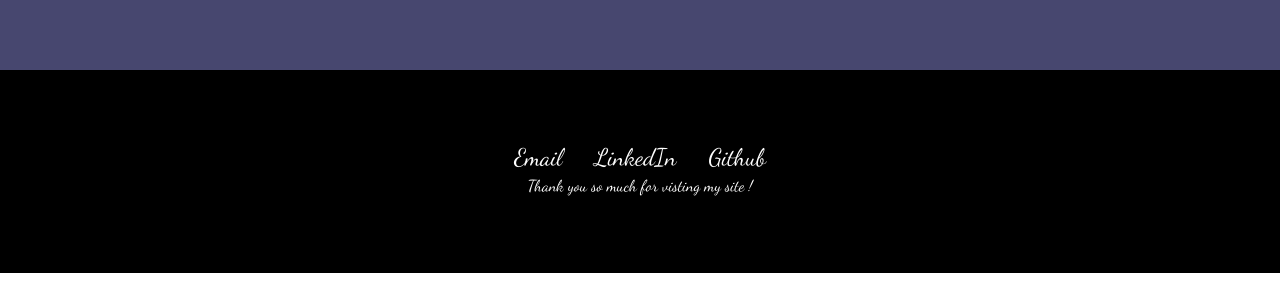
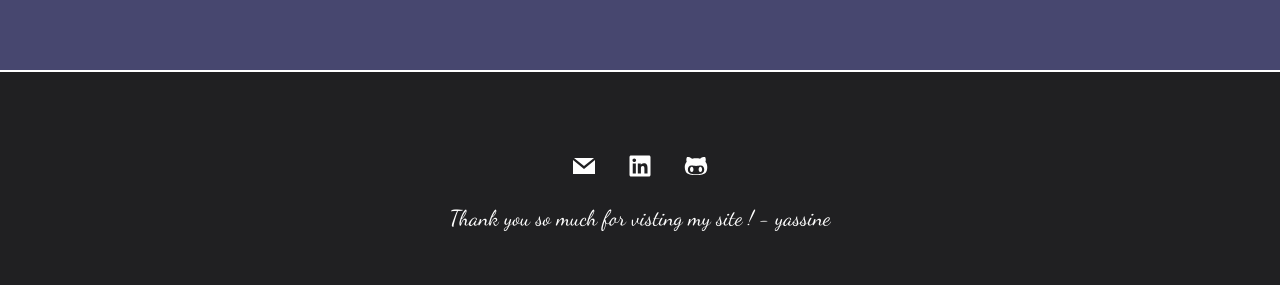
Before and after one commit to yamodah/Portfolio_Site, a React (Create React App) app: page / in a window 1280 px wide. Shown: the part 3660-3945 px from the top of the page. Built offline with nearby package versions, Linux system fonts and the light colour scheme; a web font is replaced by a local one.

Commit message:
fully styled footer can be made better but good for production push

```diff
--- a/src/components/footer/FooterElements.js
+++ b/src/components/footer/FooterElements.js
@@ -1,8 +1,10 @@
 import styled from "styled-components";
 
 export const FooterContainer = styled.footer`
-  background-color: #000000;
-  padding: 70px 35px;
+  background-color: #202022;
+  padding: 48px 24px;
+  border-top: solid 2px;
+  border-color: #fff;
 `;
 export const FooterWrapper = styled.div`
   display: flex;
@@ -21,6 +23,7 @@ export const Row = styled.div`
   justify-content: space-evenly;
   align-items: center;
   max-width: 500px;
+  margin: 25px 0;
 `;
 export const IconLink = styled.a`
   color: #fff;
@@ -35,5 +38,7 @@ export const IconLink = styled.a`
 `;
 
 export const ThankYouText = styled.h2`
-  font-size: 1rem;
+  font-size: 1.35rem;
+  // weight: bold;
+  // font-family: "Raleway", sans-serif;
 `;
--- a/src/components/footer/index.js
+++ b/src/components/footer/index.js
@@ -2,24 +2,32 @@ import React from "react";
 import {
   FooterWrapper,
   FooterContainer,
-  FooterLinkTitle,
   Row,
   IconLink,
   ThankYouText,
 } from "./FooterElements";
-
+import { GrMail } from "react-icons/gr";
+import { FaLinkedin, FaGithubAlt } from "react-icons/fa";
 const Footer = () => {
   return (
     <FooterContainer>
       <FooterWrapper>
         {/* <FooterLinkTitle>Personal Links</FooterLinkTitle> */}
         <Row>
-          <IconLink>Email</IconLink>
-          <IconLink>LinkedIn</IconLink>
-          <IconLink>Github</IconLink>
+          <IconLink>
+            <GrMail />
+          </IconLink>
+          <IconLink>
+            <FaLinkedin />
+          </IconLink>
+          <IconLink>
+            <FaGithubAlt />
+          </IconLink>
         </Row>
 
-        <ThankYouText>Thank you so much for visting my site !</ThankYouText>
+        <ThankYouText>
+          Thank you so much for visting my site ! - yassine
+        </ThankYouText>
       </FooterWrapper>
     </FooterContainer>
   );
```
